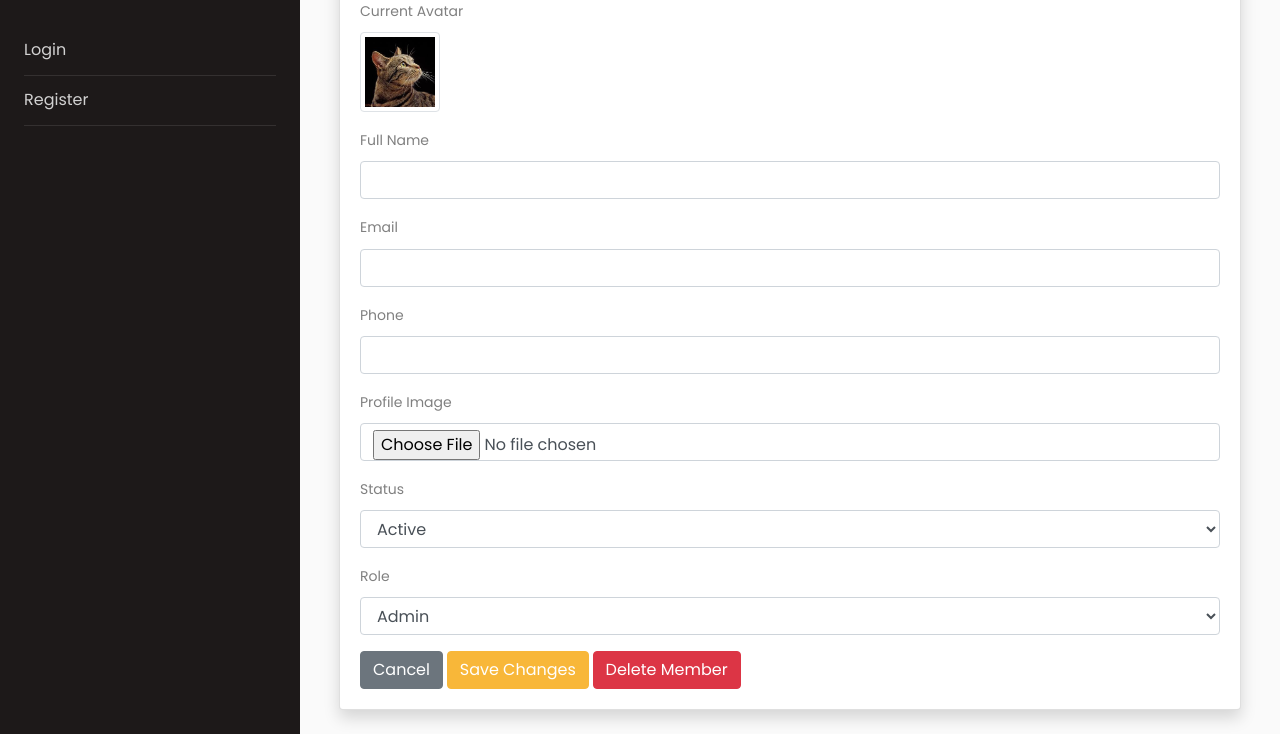
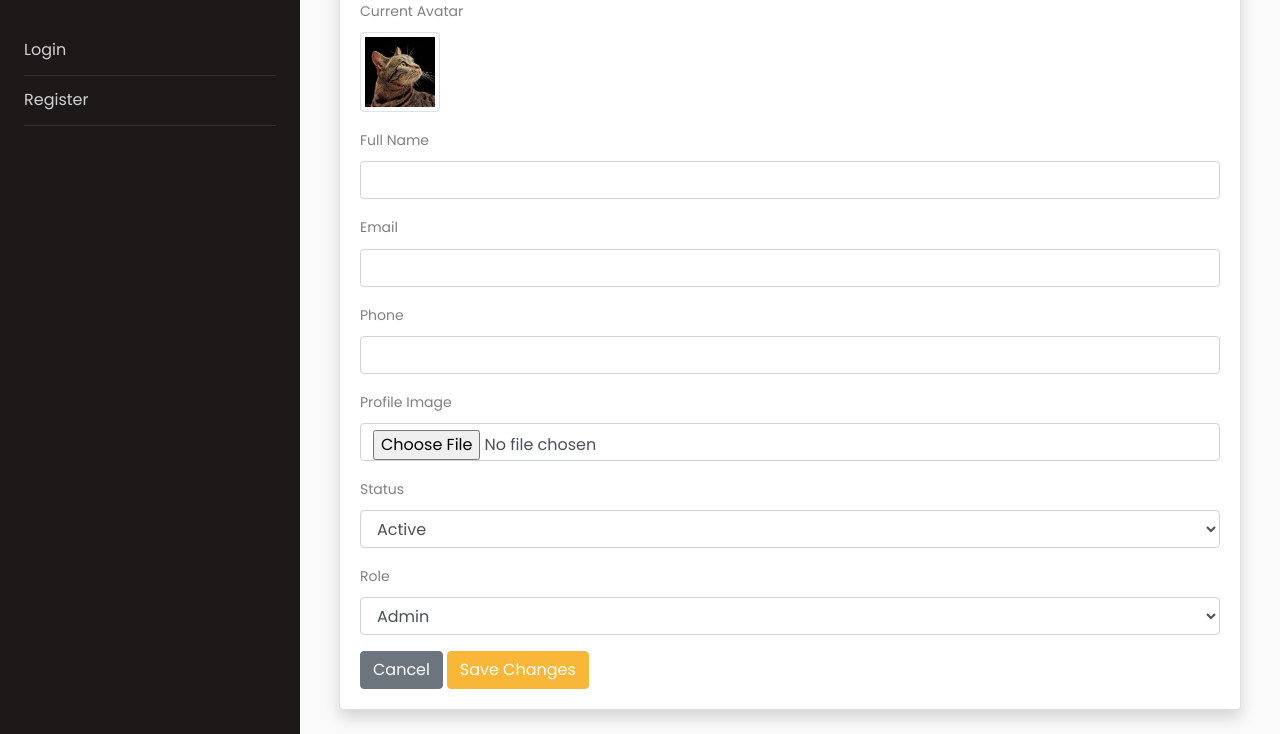
Before and after one commit to Fidel-Jr/GymMembershipMS, a Flask app: template app/templates/admin/manage/edit-member.html in a window 1280 px wide. Shown: the part 190-924 px from the top of the page. Run offline with Flask 3, Linux system fonts and the light colour scheme; the template is opened without the code that fills it: values that come from a table or form of the project are taken from there, others are empty; parts of the project's set-up code (start-up, migrations or seed data) failed here and were passed over; some libraries are stand-ins or nearby versions.

Commit message:
Remove delete member form from edit page
Removed the delete member form from the edit member page.

```diff
--- a/app/templates/admin/manage/edit-member.html
+++ b/app/templates/admin/manage/edit-member.html
@@ -59,9 +59,6 @@
 				</div>
                 <a href="{{ url_for('admin.manage_members') }}" class="btn btn-secondary ms-2">Cancel</a>
                 <button type="submit" class="btn btn-primary">Save Changes</button>
-                <form method="POST" action="{{ url_for('admin.delete_member', member_id=member.id) }}" style="display:inline;" onsubmit="return confirm('Are you sure you want to delete this member?');">
-                    <button type="submit" class="btn btn-danger ms-2">Delete Member</button>
-                </form>
             </form>
         </div>
     </div>
```
